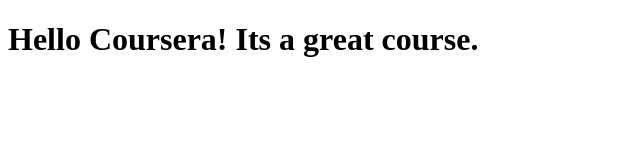
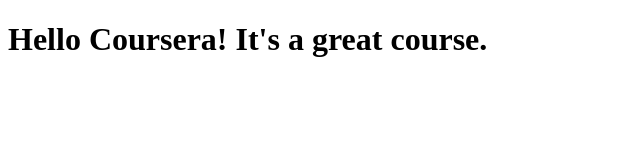
Before and after one commit to amercat37/coursera-test, a plain HTML site: page site/index.html in a window 1280 px wide. Shown: the whole page, without its empty margins (0-640 px from the left). Drawn offline with Linux system fonts and the light colour scheme.

Commit message:
Small change

```diff
--- a/site/index.html
+++ b/site/index.html
@@ -6,7 +6,7 @@
 </head>
 
 <body>
-    <h1>Hello Coursera! Its a great course.</h1>
+    <h1>Hello Coursera! It's a great course.</h1>
 </body>
 
 </html>
```
